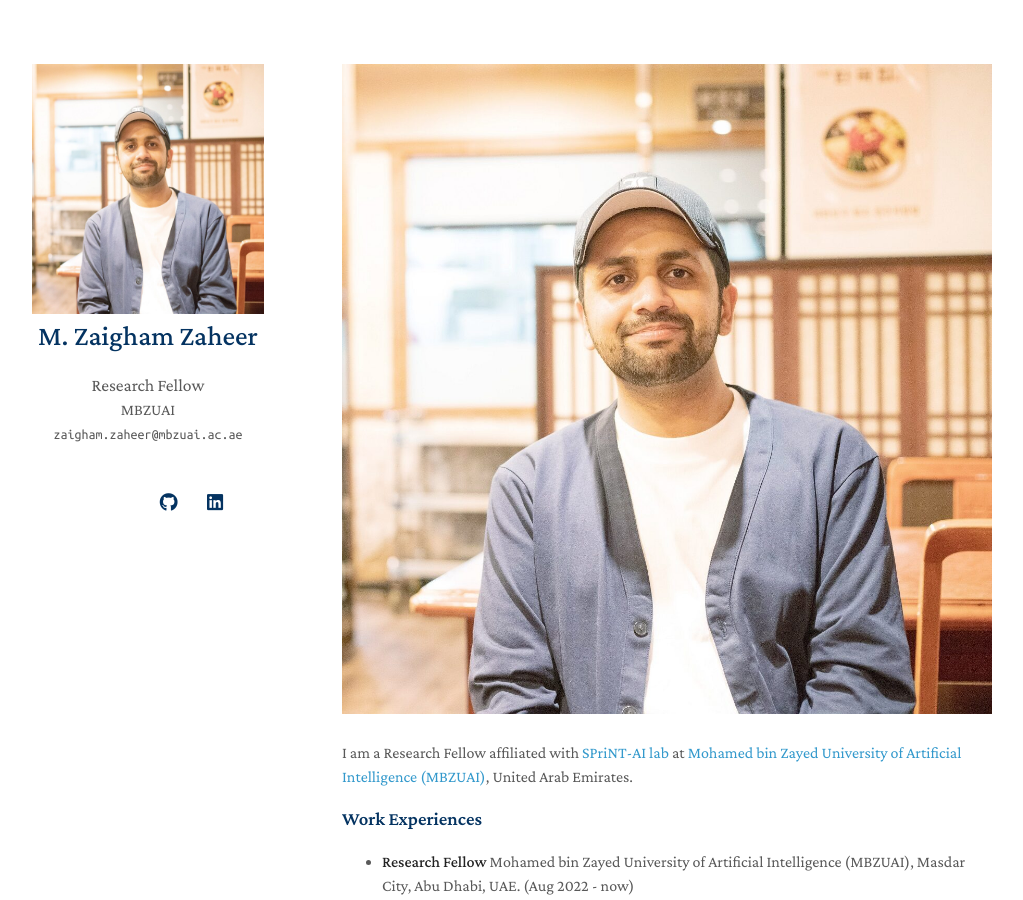
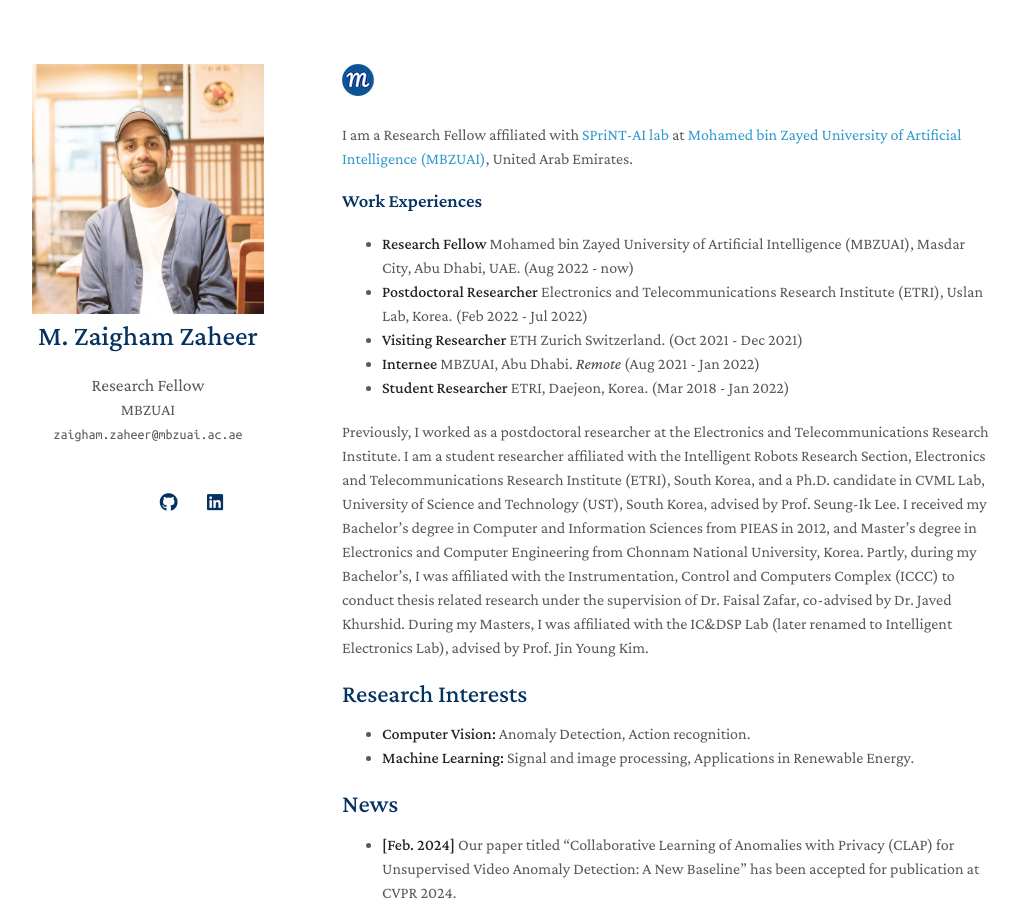
Before and after one commit to ZaighamZ/ZaighamZ.github.io, a Jekyll site: the page built from index.md, in a window 1280 px wide and 900 px high. Shown: the whole window, without its empty margins (128-1151 px from the left). Built offline with Jekyll 4.4.1, drawn with Linux system fonts in a browser that asks for light colours; nearby versions of some CDN libraries; a style sheet for code colours, icons or effects is not loaded.

Commit message:
Update index.md

```diff
--- a/index.md
+++ b/index.md
@@ -3,7 +3,7 @@ layout: homepage
 ---
 
 
-![Book logo](/assets/img/zaighampic.jpg)
+![](/assets/img/favicon.png)
 
 
 I am a Research Fellow affiliated with [SPriNT-AI lab](https://www.sprintai.org/){:target="_blank"} at [Mohamed bin Zayed University of Artificial Intelligence (MBZUAI)](https://mbzuai.ac.ae/){:target="_blank"}, United Arab Emirates.
```
